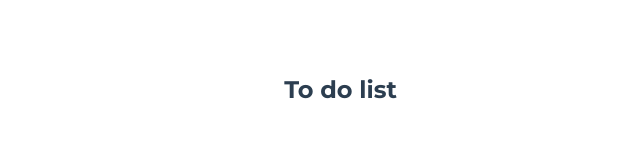
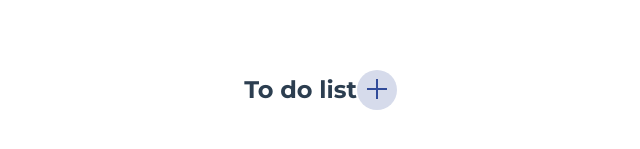
Before and after one commit to Ilya-Begalko/ToDoApp-Vue-TestTask, a Vue app: page / in a window 1280 px wide. Shown: the part 325-474 px from the top of the page, without its empty margins (243-883 px from the left). Built offline with nearby package versions, Linux system fonts and the light colour scheme.

Commit message:
add Add-Button

```diff
--- a/package.json
+++ b/package.json
@@ -7,7 +7,8 @@
     "preview": "vite preview --port 4173"
   },
   "dependencies": {
-    "vue": "^3.2.37"
+    "vue": "^3.2.37",
+    "vuex": "^4.0.2"
   },
   "devDependencies": {
     "@vitejs/plugin-vue": "^3.0.1",
--- a/src/App.vue
+++ b/src/App.vue
@@ -1,11 +1,13 @@
 <script setup>
 import Header from './components/Header.vue';
+import AddBtn from './components/AddBtn.vue';
 </script>
 
 <template>
   <header>
     <div class="header--top">
       <Header></Header>
+      <AddBtn></AddBtn>
     </div>
   </header>
 
--- /dev/null
+++ b/src/components/AddBtn.vue
@@ -0,0 +1,27 @@
+<script setup>
+    import { useStore } from 'vuex';
+
+    const store = useStore();
+    </script>
+
+    <template>
+        <button class="btn-add-todo">
+            <span>
+                <img src="../assets/plus_btn.svg">
+            </span>
+        </button>
+    </template>
+
+    <style scoped>
+        .btn-add-todo {
+            margin-left: auto;
+            width: 40px;
+            height: 40px;
+            border-radius: 50%;
+            background: #D6DBEB;
+            border: 0;
+        }
+        .btn-add-todo:hover {
+            background: #C6CBDB;
+        }
+    </style>
```
Also changed, not shown: src/assets/plus_btn.svg (added), 1 other file (tests, documents, lock files or other folders).
